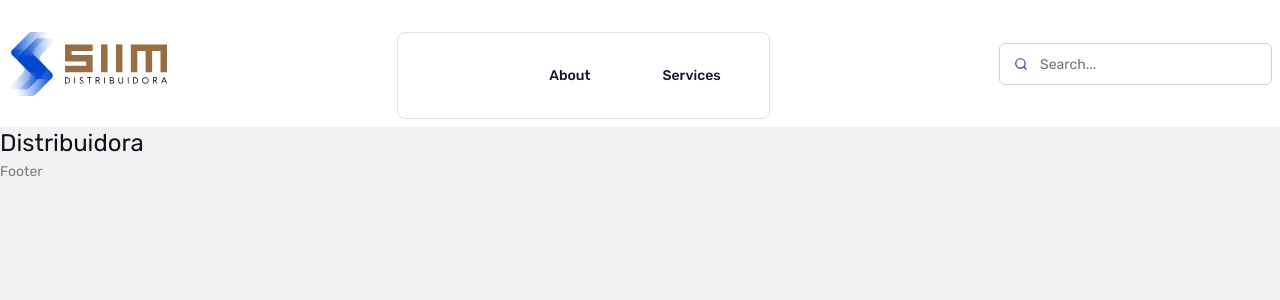
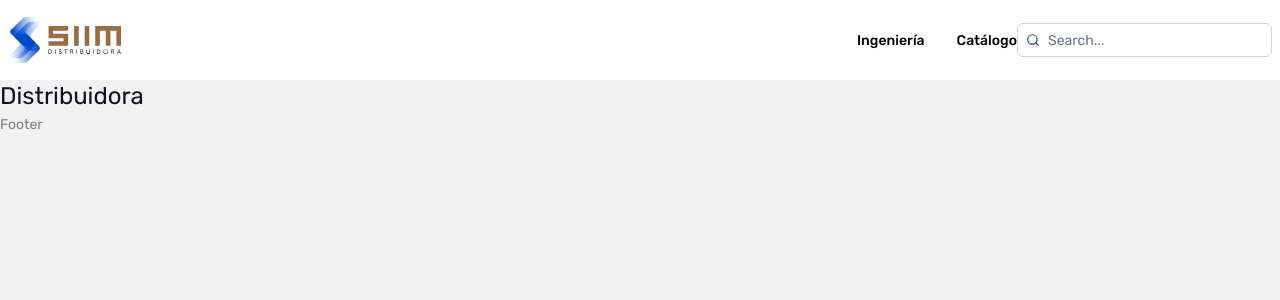
Before and after one commit to luisfroquez/siim-inc, a Next.js app: page /distribuidora2 in a window 1280 px wide. Shown: the top 300 px of the page. Built offline with nearby package versions, Linux system fonts and the light colour scheme.

Commit message:
Cambios menores en navbar

```diff
--- a/package.json
+++ b/package.json
@@ -21,7 +21,6 @@
     "moment": "^2.29.1",
     "next": "^13.4.7",
     "react": "^18.2.0",
-    "react-bootstrap": "^1.6.1",
     "react-dom": "^18.2.0",
     "react-hot-toast": "^2.1.1",
     "react-icons": "^4.10.1",
--- a/src/components/layout/navbar.tsx
+++ b/src/components/layout/navbar.tsx
@@ -1,11 +1,17 @@
-import { FiSearch } from "react-icons/fi";
+import { FiMenu, FiSearch } from "react-icons/fi";
 import Link from "next/link";
+
+const menuList = [
+  // { text: "Inicio", url: "/" },
+  { text: "Ingeniería", url: "/" },
+  { text: "Catálogo", url: "/" },
+];
 
 export default function NavbarWithCTAButton() {
   return (
     <>
       <nav className="bg-white border-gray-200 dark:bg-gray-900">
-        <div className="max-w-screen-2xl flex flex-wrap items-center justify-between mx-auto  md:px-2 md:py-0 2xl:px-0 p-2">
+        <div className="max-w-screen-2xl flex items-center justify-between mx-auto md:px-2 2xl:px-0 p-2">
           <Link href="/">
             <img
               src="/img/logo/Logo-Distribuidora-SIIM.svg"
@@ -13,13 +19,41 @@ export default function NavbarWithCTAButton() {
               alt="SIIM Distribuidora Logo"
             />
           </Link>
-          <div className="flex md:order-2">
+
+          {/* LINKS */}
+          <div
+            className="items-center justify-end hidden w-full md:flex "
+            id="navbar-searchDE"
+          >
+            <ul className="flex flex-col p-4 md:p-0 mt-4 font-medium border border-gray-100 rounded-lg bg-gray-50 md:flex-row md:space-x-8 md:mt-0 md:border-0 md:bg-white ">
+              {menuList.map((item, i) => (
+                <li key={i}>
+                  <Link href={item.url} className="hover:text-blue-600 ">
+                    {item.text}
+                  </Link>
+                </li>
+              ))}
+            </ul>
+          </div>
+
+          <div className="flex">
+            {/* SEARCH BAR */}
+            <div className="relative hidden md:flex rounded-md border-[1px] border-gray-300 focus:border-blue-800 ">
+              <div className="flex items-center pointer-events-none p-1 px-2 ">
+                <FiSearch className="text-blue-800" />
+                <span className="sr-only">Search icon</span>
+              </div>
+              <input
+                type="text"
+                id="search-navbar"
+                className="border-none focus:all-unset focus:ring-0 bg-transparent h-fit p-1 pl-0 "
+                placeholder="Search..."
+              />
+            </div>
+
             {/* MOBILE SEARCH BTN */}
             <button
               type="button"
-              data-collapse-toggle="navbar-search"
-              aria-controls="navbar-search"
-              aria-expanded="false"
               placeholder="Buscar"
               className="md:hidden text-gray-500  hover:bg-gray-100 focus:outline-none focus:ring-4 focus:ring-gray-200  rounded-lg text-sm p-2.5 mr-1 "
             >
@@ -27,97 +61,14 @@ export default function NavbarWithCTAButton() {
               <span className="sr-only">Search</span>
             </button>
 
-            {/* SEARCH BTN */}
-            <div className="relative hidden md:flex rounded-md border-[1px] border-gray-300 focus:border-blue-800">
-              <div className="flex items-center pointer-events-none pl-[0.85rem]">
-                <FiSearch className="text-blue-800" />
-                <span className="sr-only">Search icon</span>
-              </div>
-              <input
-                type="text"
-                id="search-navbar"
-                className="border-none focus:all-unset focus:ring-0 bg-transparent "
-                placeholder="Search..."
-              />
-            </div>
-
+            {/* MOBILE MENU BTN */}
             <button
-              data-collapse-toggle="navbar-search"
               type="button"
               className="inline-flex items-center p-2 text-sm text-gray-500 rounded-lg md:hidden hover:bg-gray-100 focus:outline-none focus:ring-2 focus:ring-gray-200 dark:text-gray-400 dark:hover:bg-gray-700 dark:focus:ring-gray-600"
-              aria-controls="navbar-search"
-              aria-expanded="false"
             >
               <span className="sr-only">Open menu</span>
-              <svg
-                className="w-6 h-6"
-                aria-hidden="true"
-                fill="currentColor"
-                viewBox="0 0 20 20"
-                xmlns="http://www.w3.org/2000/svg"
-              >
-                <path
-                  fill-rule="evenodd"
-                  d="M3 5a1 1 0 011-1h12a1 1 0 110 2H4a1 1 0 01-1-1zM3 10a1 1 0 011-1h12a1 1 0 110 2H4a1 1 0 01-1-1zM3 15a1 1 0 011-1h12a1 1 0 110 2H4a1 1 0 01-1-1z"
-                  clip-rule="evenodd"
-                ></path>
-              </svg>
+              <FiMenu />
             </button>
-          </div>
-          <div
-            className="items-center justify-between hidden w-full md:flex md:w-auto md:order-1"
-            id="navbar-search"
-          >
-            <div className="relative mt-3 md:hidden">
-              <div className="absolute inset-y-0 left-0 flex items-center pl-3 pointer-events-none">
-                <svg
-                  className="w-5 h-5 text-gray-500"
-                  aria-hidden="true"
-                  fill="currentColor"
-                  viewBox="0 0 20 20"
-                  xmlns="http://www.w3.org/2000/svg"
-                >
-                  <path
-                    fill-rule="evenodd"
-                    d="M8 4a4 4 0 100 8 4 4 0 000-8zM2 8a6 6 0 1110.89 3.476l4.817 4.817a1 1 0 01-1.414 1.414l-4.816-4.816A6 6 0 012 8z"
-                    clip-rule="evenodd"
-                  ></path>
-                </svg>
-              </div>
-              <input
-                type="text"
-                id="search-navbar"
-                className="block w-full p-2 pl-10 text-sm text-gray-900 border border-gray-300 rounded-lg bg-gray-50 focus:ring-blue-500 focus:border-blue-500 dark:bg-gray-700 dark:border-gray-600 dark:placeholder-gray-400 dark:text-white dark:focus:ring-blue-500 dark:focus:border-blue-500"
-                placeholder="Search..."
-              />
-            </div>
-            <ul className="flex flex-col p-4 md:p-0 mt-4 font-medium border border-gray-100 rounded-lg bg-gray-50 md:flex-row md:space-x-8 md:mt-0 md:border-0 md:bg-white dark:bg-gray-800 md:dark:bg-gray-900 dark:border-gray-700">
-              <li>
-                <a
-                  href="#"
-                  className="block py-2 pl-3 pr-4 text-white bg-blue-700 rounded md:bg-transparent md:text-blue-700 md:p-0 md:dark:text-blue-500"
-                  aria-current="page"
-                >
-                  Home
-                </a>
-              </li>
-              <li>
-                <a
-                  href="#"
-                  className="block py-2 pl-3 pr-4 text-gray-900 rounded hover:bg-gray-100 md:hover:bg-transparent md:hover:text-blue-700 md:p-0 md:dark:hover:text-blue-500 dark:text-white dark:hover:bg-gray-700 dark:hover:text-white md:dark:hover:bg-transparent dark:border-gray-700"
-                >
-                  About
-                </a>
-              </li>
-              <li>
-                <a
-                  href="#"
-                  className="block py-2 pl-3 pr-4 text-gray-900 rounded hover:bg-gray-100 md:hover:bg-transparent md:hover:text-blue-700 md:p-0 dark:text-white md:dark:hover:text-blue-500 dark:hover:bg-gray-700 dark:hover:text-white md:dark:hover:bg-transparent dark:border-gray-700"
-                >
-                  Services
-                </a>
-              </li>
-            </ul>
           </div>
         </div>
       </nav>
--- a/style/main.css
+++ b/style/main.css
@@ -1,5 +1,4 @@
 @import "react-input-range/lib/css/index.css";
-@import "../public/css/bootstrap.min.css";
 @import "../public/css/animate.min.css";
 @import "../public/css/magnific-popup.css";
 @import "../public/css/fontawesome-all.min.css";
```
Also changed, not shown: 1 other file (tests, documents, lock files or other folders).
